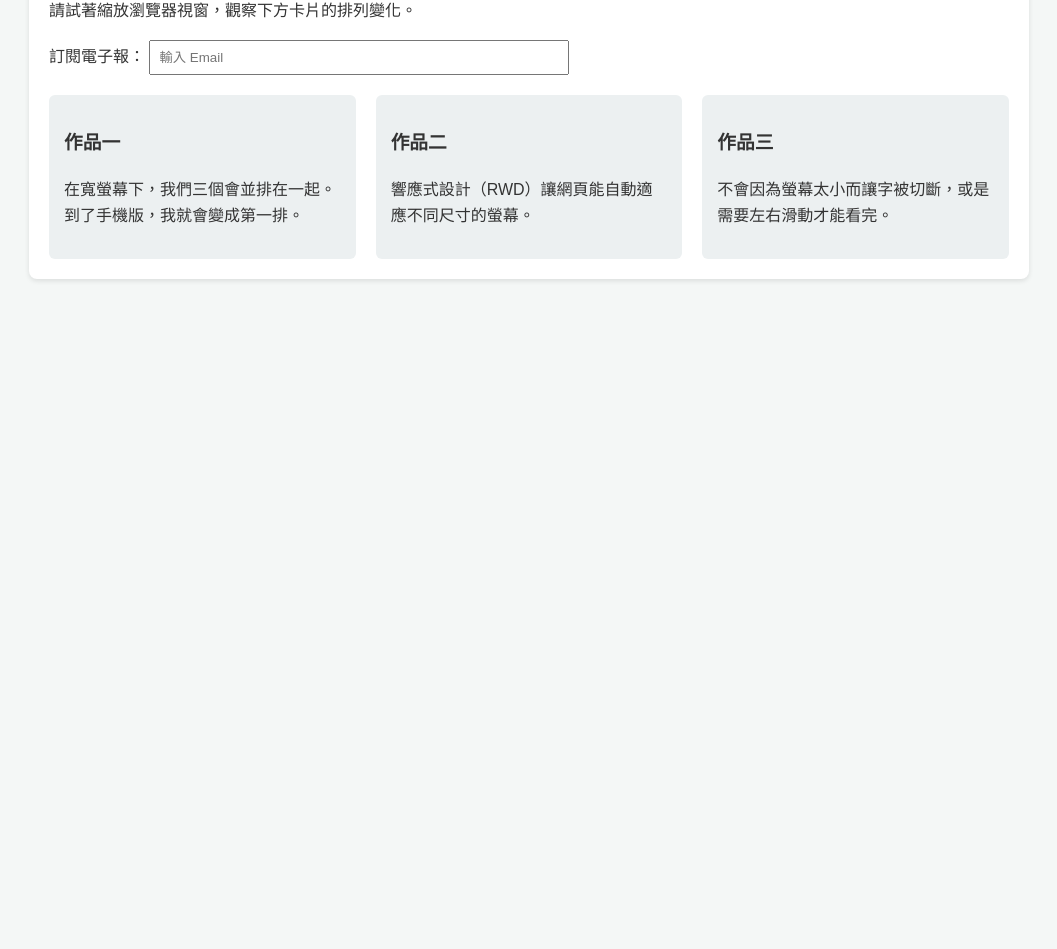
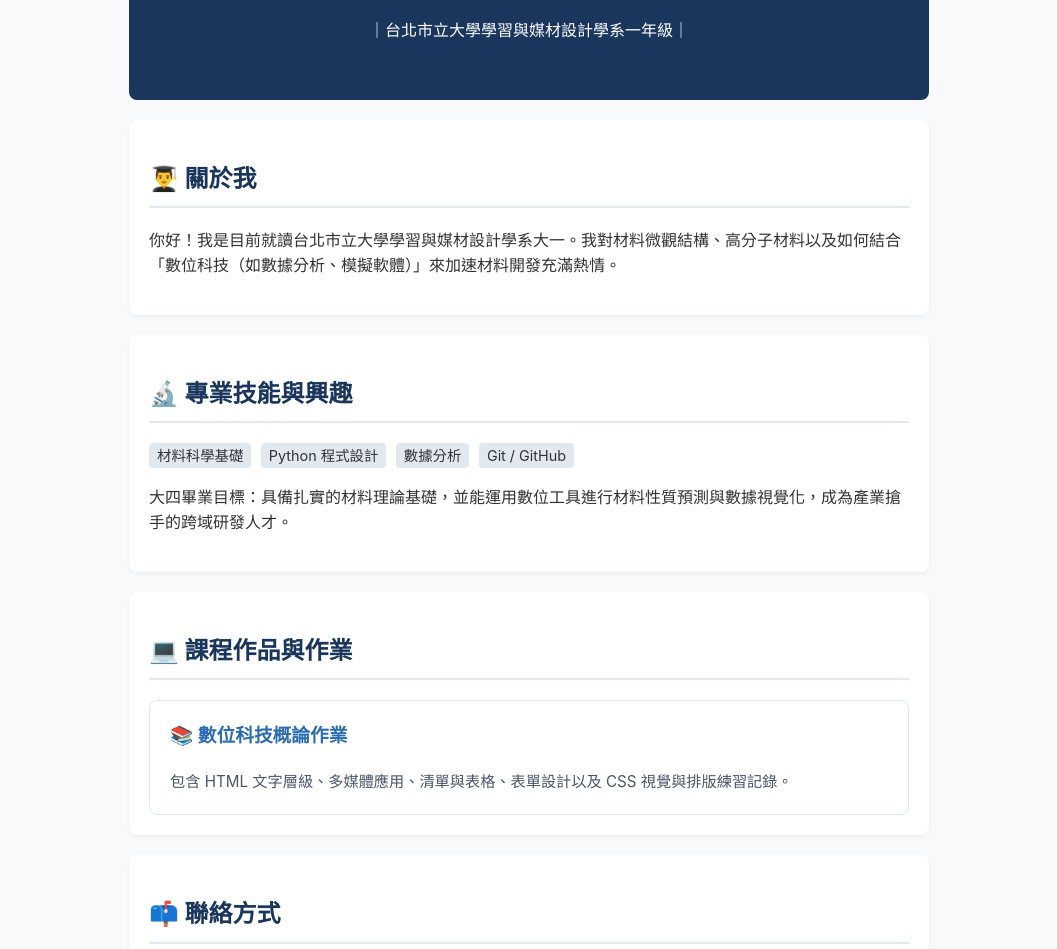
Before and after one commit to u11517034-lang/-, a plain HTML site: page index.html in a window 1280 px wide. Shown: the part 136-1085 px from the top of the page, without its empty margins (111-1168 px from the left). Before the commit the page ends 800 px from the top, so only its background shows below. Drawn offline with Linux system fonts and the light colour scheme.

Commit message:
Add files via upload

```diff
--- a/index.html
+++ b/index.html
@@ -3,44 +3,69 @@
 <head>
     <meta charset="UTF-8">
     <meta name="viewport" content="width=device-width, initial-scale=1.0">
-    <title>活動 08：響應式網頁設計</title>
+    <title>我的材料系個人作品集</title>
     <style>
-        body { font-family: sans-serif; line-height: 1.6; background: #f4f7f6; color: #333; margin: 0; padding: 20px; }
-        /* 1. 將固定寬度改成 100%，並設定最大寬度，讓手機版不會超出畫面 */
-        .page { width: 100%; max-width: 960px; margin: 0 auto; background: white; padding: 20px; border-radius: 8px; box-shadow: 0 2px 5px rgba(0,0,0,0.1); }
-        h1 { color: #2c3e50; text-align: center; }
-        .cards { display: grid; grid-template-columns: repeat(3, 1fr); gap: 20px; margin-top: 20px; }
-        .card { background: #ecf0f1; padding: 15px; border-radius: 6px; }
-        input { width: 100%; max-width: 420px; padding: 8px; box-sizing: border-box; }
+        body { font-family: -apple-system, BlinkMacSystemFont, "Segoe UI", Roboto, sans-serif; line-height: 1.6; color: #333; max-width: 800px; margin: 0 auto; padding: 20px; background-color: #f8f9fa; }
+        header { background: #1a365d; color: white; padding: 40px 20px; text-align: center; border-radius: 8px; }
+        section { background: white; margin-top: 20px; padding: 20px; border-radius: 8px; box-shadow: 0 2px 4px rgba(0,0,0,0.05); }
+        h2 { color: #1a365d; border-bottom: 2px solid #e2e8f0; padding-bottom: 8px; }
+        .tag { background: #e2e8f0; padding: 4px 8px; border-radius: 4px; font-size: 0.9em; margin-right: 5px; }
 
-        /* 2. 這是 RWD 的靈魂：當螢幕寬度小於 600px 時，卡片變成單欄上下排列 */
-        @media (max-width: 600px) {
-            .cards { grid-template-columns: 1fr; }
-        }
+        /* 卡片樣式 */
+        .card-grid { display: grid; grid-template-columns: repeat(auto-fit, minmax(250px, 1fr)); gap: 20px; margin-top: 15px; }
+        .card { border: 1px solid #e2e8f0; border-radius: 8px; padding: 20px; background: #ffffff; text-decoration: none; color: inherit; transition: transform 0.2s, box-shadow 0.2s; display: block; }
+        .card:hover { transform: translateY(-3px); box-shadow: 0 4px 12px rgba(0,0,0,0.1); }
+        .card h3 { margin-top: 0; color: #2b6cb0; }
+        .card p { font-size: 0.95em; color: #4a5568; margin-bottom: 0; }
+
+        footer { text-align: center; margin-top: 30px; color: #718096; font-size: 0.9em; }
     </style>
 </head>
 <body>
-    <div class="page">
-        <h1>我的響應式作品集</h1>
-        <p>請試著縮放瀏覽器視窗，觀察下方卡片的排列變化。</p>
 
-        <label for="email">訂閱電子報：</label>
-        <input type="text" id="email" placeholder="輸入 Email">
+    <header>
+        <h1>我是簡伶珆</h1>
+        <p>｜台北市立大學學習與媒材設計學系一年級｜</p>
+    </header>
 
-        <div class="cards">
-            <div class="card">
-                <h3>作品一</h3>
-                <p>在寬螢幕下，我們三個會並排在一起。到了手機版，我就會變成第一排。</p>
-            </div>
-            <div class="card">
-                <h3>作品二</h3>
-                <p>響應式設計（RWD）讓網頁能自動適應不同尺寸的螢幕。</p>
-            </div>
-            <div class="card">
-                <h3>作品三</h3>
-                <p>不會因為螢幕太小而讓字被切斷，或是需要左右滑動才能看完。</p>
-            </div>
+    <section>
+        <h2>👨‍🎓 關於我</h2>
+        <p>你好！我是目前就讀台北市立大學學習與媒材設計學系大一。我對材料微觀結構、高分子材料以及如何結合「數位科技（如數據分析、模擬軟體）」來加速材料開發充滿熱情。</p>
+    </section>
+
+    <section>
+        <h2>🔬 專業技能與興趣</h2>
+        <p>
+            <span class="tag">材料科學基礎</span>
+            <span class="tag">Python 程式設計</span>
+            <span class="tag">數據分析</span>
+            <span class="tag">Git / GitHub</span>
+        </p>
+        <p>大四畢業目標：具備扎實的材料理論基礎，並能運用數位工具進行材料性質預測與數據視覺化，成為產業搶手的跨域研發人才。</p>
+    </section>
+
+    <!-- 新增的專案與作業卡片區塊 -->
+    <section>
+        <h2>💻 課程作品與作業</h2>
+        <div class="card-grid">
+            <a href="hw.html" class="card">
+                <h3>📚 數位科技概論作業</h3>
+                <p>包含 HTML 文字層級、多媒體應用、清單與表格、表單設計以及 CSS 視覺與排版練習記錄。</p>
+            </a>
         </div>
-    </div>
+    </section>
+
+    <section>
+        <h2>📫 聯絡方式</h2>
+        <ul>
+            <li>Email: 你的學號@gm.ntpu.edu.tw</li>
+            <li>GitHub: <a href="#" target="_blank">點此查看我的 GitHub</a></li>
+        </ul>
+    </section>
+
+    <footer>
+        <p>&copy; 2026 [你的名字]. Built for Digital Technology Course.</p>
+    </footer>
+
 </body>
 </html>
```
